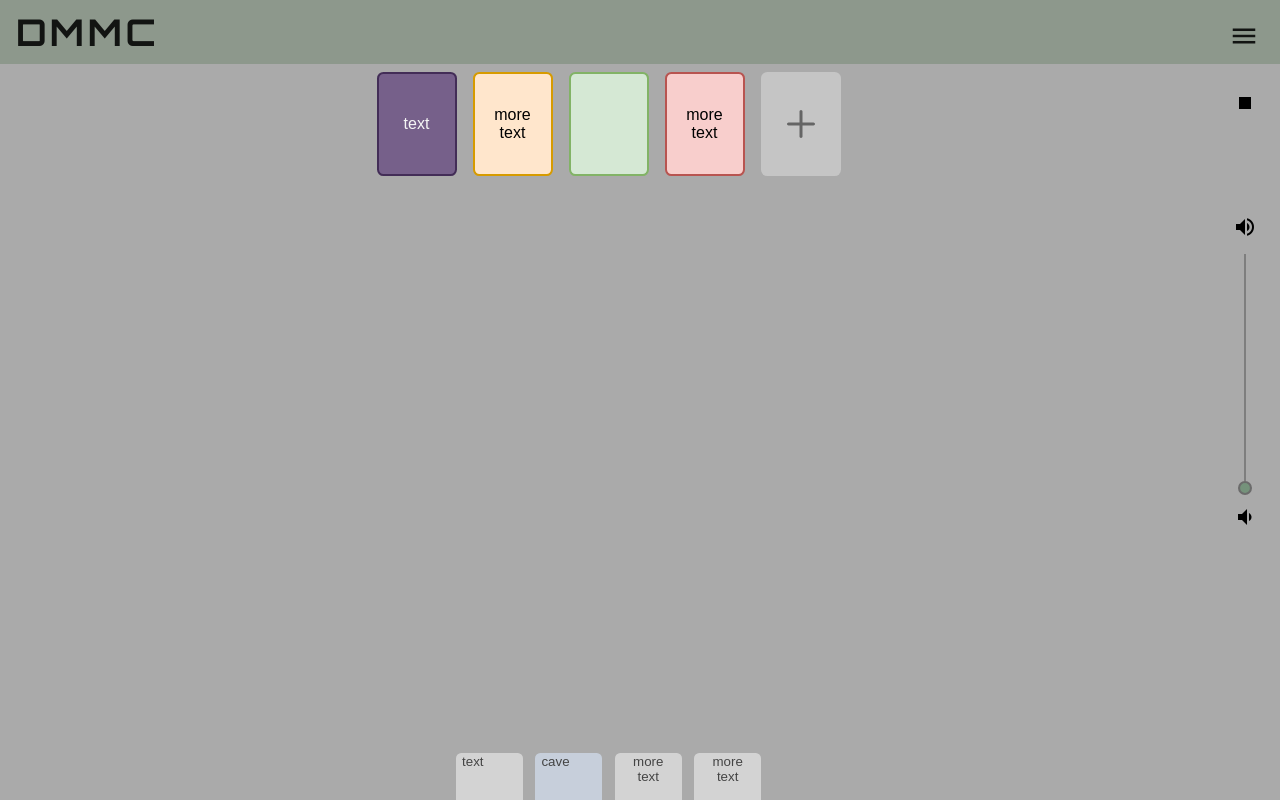
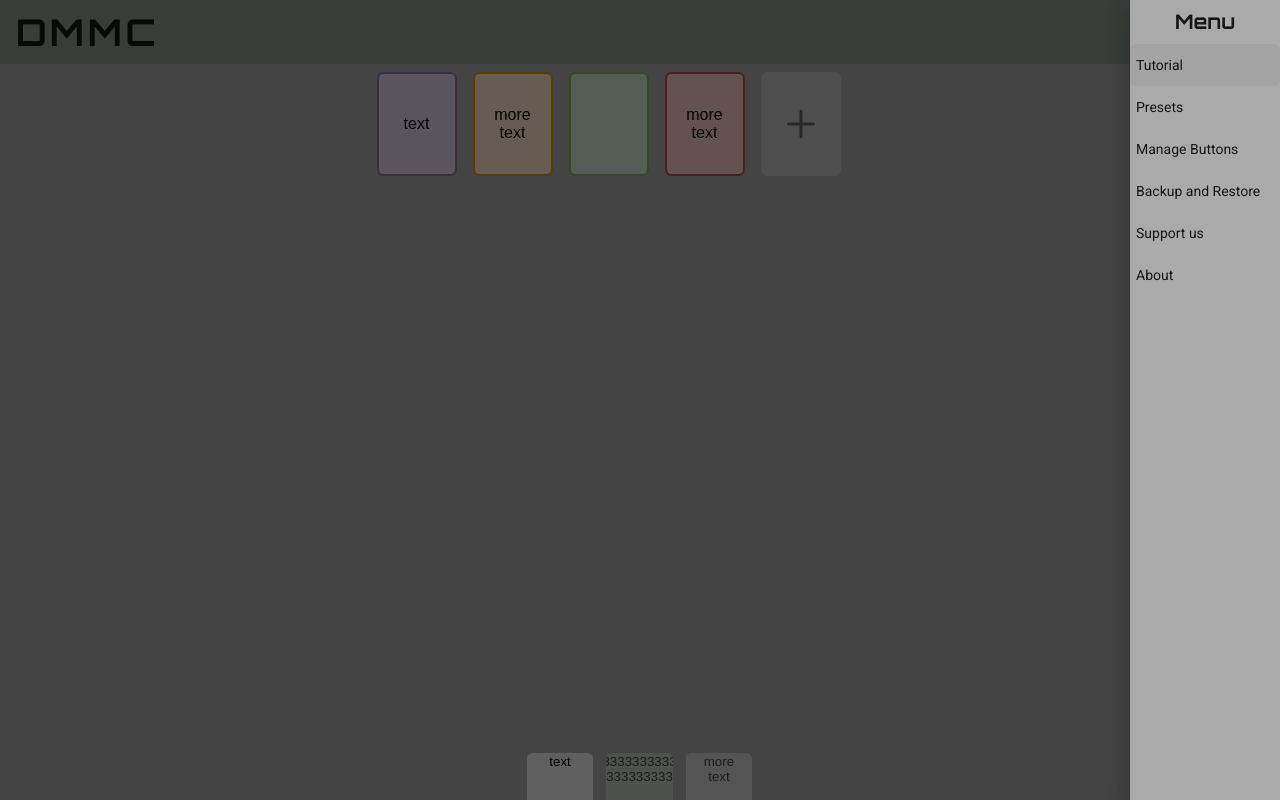
Before and after one commit to Diniver/MusicCompanion, an Angular app: page / in a window 1280 px wide. Both pictures are taken after a click on the button "menu". Built offline with nearby package versions, Linux system fonts and the light colour scheme.

Commit message:
Sidenav Menu and styling

```diff
--- a/src/app/app.component.css
+++ b/src/app/app.component.css
@@ -34,11 +34,13 @@ h1 {
     transition-duration: 300ms;
     border-radius: 0.4em;
 }
-.play:hover{
+
+.play:hover {
     box-shadow: 0 0.3rem 0.5rem 0.01rem rgba(0, 0, 0, 0.24);
 }
 
-.mat-button-toggle-standalone.mat-button-toggle-appearance-standard, .mat-button-toggle-group-appearance-standard {
+.mat-button-toggle-standalone.mat-button-toggle-appearance-standard,
+.mat-button-toggle-group-appearance-standard {
     border-radius: 0.4em;
 
 }
@@ -46,15 +48,23 @@ h1 {
 #page-menu {
     display: flex;
     justify-content: center;
-    align-self: flex-end;
+
 }
 
+
 #page {
-    position: fixed;
-    bottom: 0;
+
+ position: fixed;
+ bottom: 0;
+}
+
+#page-a {
+    position: relative;
+    right: -31px;
 }
 
 .btn-page {
+
     display: inline-flex;
     border-bottom-right-radius: 0px;
     border-bottom-left-radius: 0px;
@@ -64,9 +74,11 @@ h1 {
     width: 5em;
     overflow: hidden;
     opacity: 0.6;
+    justify-content: center;
+
 }
 
-.btn-page:active {
+.btn-page-active {
     opacity: 1;
 }
 
@@ -84,14 +96,7 @@ h1 {
 }
 
 .mat-toolbar-single-row {
-
     justify-content: space-between;
-}
-
-.menubtn {
-    transform: scale(1.25);
-    min-height: 0;
-    border-radius: 4px;
 }
 
 .sidepanel {
@@ -106,6 +111,7 @@ h1 {
     align-items: center;
     justify-content: space-around;
 }
+
 .sidepanel-volume {
     margin-top: 6em;
     display: flex;
@@ -118,6 +124,44 @@ h1 {
 }
 
 
-.mat-slider-thumb{
+.mat-slider-thumb {
     background-color: #001DBC;
 }
+
+.sidenav-container {
+    position: initial;
+    z-index: auto;
+}
+
+.sidenav {
+    width: 150px;
+    background-color: #aaa;
+
+}
+
+.sidenav-content {
+    background: #8D988C;
+
+}
+
+.sidenav-menu {
+    display: flex;
+    justify-content: center;
+    margin-top: 6px;
+    margin-bottom: 6px;
+}
+
+.sidenav-menu-options {
+
+    display: flex;
+    flex-direction: column;
+    align-items: flex-start;
+
+}
+
+.mat-menu-item{
+    width: 100%;
+    text-align: start;
+    height: 3em;
+
+}
--- a/src/app/app.component.html
+++ b/src/app/app.component.html
@@ -2,25 +2,45 @@
   ng serve --host 192.168.0.10
   " REMOVE BEFORE DEPLOY, -->
 
-<mat-toolbar>{{title}}
-  <div>
-    <button mat-icon-button>
-      <mat-icon class="menubtn">menu</mat-icon>
-    </button>
-  </div>
+  <!-- Main toolbar/Header -->
+<mat-toolbar>
+  {{title}}
+
+  <mat-sidenav-container class="sidenav-container">
+    <mat-sidenav-content class="sidenav-content">
+      <button mat-icon-button (click)="opened=!opened">
+        <mat-icon>menu</mat-icon>
+      </button>
+    </mat-sidenav-content>
+    <mat-sidenav #sidenav class="sidenav" [(opened)]=opened mode="over" position="end" role="navigation">
+      <div class="sidenav-menu">
+        <h3>Menu</h3>
+      </div>
+      <div class="sidenav-menu-options">
+        <button mat-menu-item>Tutorial</button>
+        <button mat-menu-item>Presets</button>
+        <button mat-menu-item>Manage Buttons</button>
+        <button mat-menu-item>Backup and Restore</button>
+        <button mat-menu-item>Support us</button>
+        <button mat-menu-item>About</button>
+      </div>
+    </mat-sidenav>
+  </mat-sidenav-container>
+
 </mat-toolbar>
 
+
+
+
+<!-- Side panel - volume control -->
 <div class="sidepanel">
+
   <button mat-icon-button>
-
-    <mat-icon >stop</mat-icon>
+    <mat-icon>stop</mat-icon>
   </button>
-
   <div class="sidepanel-volume">
     <button mat-icon-button>
-
       <mat-icon>volume_up</mat-icon>
-
     </button>
     <mat-slider vertical></mat-slider>
     <button mat-icon-button>
@@ -28,7 +48,7 @@
     </button>
   </div>
 </div>
-
+<!-- Main button array -->
 <div class="grid-main">
   <button class="play purple"> text</button>
   <button class="play poo" (click)="toggleBtn()">more text</button>
@@ -38,12 +58,14 @@
 
 </div>
 
-
+<!-- Pages array -->
 <div id="page-menu">
-  <div id="page">
-    <button class="btn-page-active btn-page"> text</button>
-    <button class="btn-page blue">cave</button>
-    <button class="btn-page">more text</button>
+    <div id="page">
+      <div id="page-a">
+    <button class="btn-page-active btn-page">text</button>
+    <button class="btn-page green">33333333333333 333333333</button>
+    <!-- <button class="btn-page">blablabl</button> -->
     <button class="btn-page">more text</button>
   </div>
+  </div>
 </div>
--- a/src/app/app.component.ts
+++ b/src/app/app.component.ts
@@ -1,6 +1,7 @@
-import { Component } from '@angular/core';
+import { Component, ViewChild } from '@angular/core';
 import { MatDialog } from '@angular/material/dialog';
 import { BtnSettingsComponent } from './btn-settings/btn-settings.component';
+
 @Component({
   selector: 'app-root',
   templateUrl: './app.component.html',
@@ -9,8 +10,10 @@ import { BtnSettingsComponent } from './btn-settings/btn-settings.component';
 
 export class AppComponent {
   title = 'DMMC';
-constructor(private matDialog: MatDialog){}
-openBtnSettings(){
+
+  constructor(private matDialog: MatDialog) { }
+
+  openBtnSettings() {
     this.matDialog.open(BtnSettingsComponent);
   }
   // Logic for music button
@@ -18,6 +21,8 @@ isActive: boolean = false;
 
   toggleBtn(): void {
     this.isActive = !this.isActive
+  }
+
+  opened = false;
 
 }
-}
--- a/src/app/btn-settings/btn-settings.component.css
+++ b/src/app/btn-settings/btn-settings.component.css
@@ -13,8 +13,9 @@ button {
 
 .option-style {
     display: flex;
-    align-items: baseline;
+    align-items: center;
     justify-content: flex-start !important;
+    flex-wrap: wrap;
 }
 
 .options{
@@ -36,10 +37,15 @@ button {
 .coloroptions {
     display: flex;
     flex-wrap: wrap;
-    justify-content: space-evenly;
+    justify-content: flex-start;
+    border: none;
 }
 
 .toggle-margin{
     margin-top: 13px;
     margin-bottom: 13px;
 }
+h3 {
+    letter-spacing: 0.2rem;
+    font-size: 1.3em;
+}
--- a/src/app/btn-settings/btn-settings.component.html
+++ b/src/app/btn-settings/btn-settings.component.html
@@ -1,11 +1,14 @@
 <h3>{{title}}</h3>
 <div class="options">
+    <div><p>File name.mp3</p></div>
+
 <div class="option-style">
+
     <div>
-        <mat-form-field appearance="fill">
+        <mat-form-field appearance="standard">
             <mat-label class="labelsize">Label</mat-label>
             <!-- disabled if track title option is true -->
-            <input matInput>
+            <input matInput disabled value="is disabled">
           </mat-form-field>
     </div>
     <div>
@@ -17,10 +20,6 @@
     </div>
 
 </div>
-
-<div>
-</div>
-
 <div class="toggle-margin">
 
     <mat-slide-toggle color="primary" checked="true">Use track title</mat-slide-toggle>
--- a/src/styles.css
+++ b/src/styles.css
@@ -29,17 +29,19 @@ button:hover {
 }
 
 .mat-typography h1 {
-    text-align: center;
     font-family: Orbitron;
     letter-spacing: 0.1em;
     font-size: 3rem;
 }
 
+.mat-typography h2 {
+    font-family: Orbitron;
+    letter-spacing: 0.2rem;
+    font-size: 1.6em;
+
+}
 .mat-typography h3 {
     font-family: Orbitron;
-    letter-spacing: 0.2rem;
-    font-size: 1.3em;
-
 }
 
 .mat-toolbar-single-row {
@@ -102,7 +104,7 @@ button:hover {
     border-color: #9673a6 !important;
 }
 
-.purple {
+.purple-active{
     background-color: #76608a !important;
     border-color: #432d57 !important;
     color: whitesmoke
```
Also changed, not shown: src/app/app.module.ts (+7 -1 lines). Lines whose indentation alone changed are shown as unchanged.
